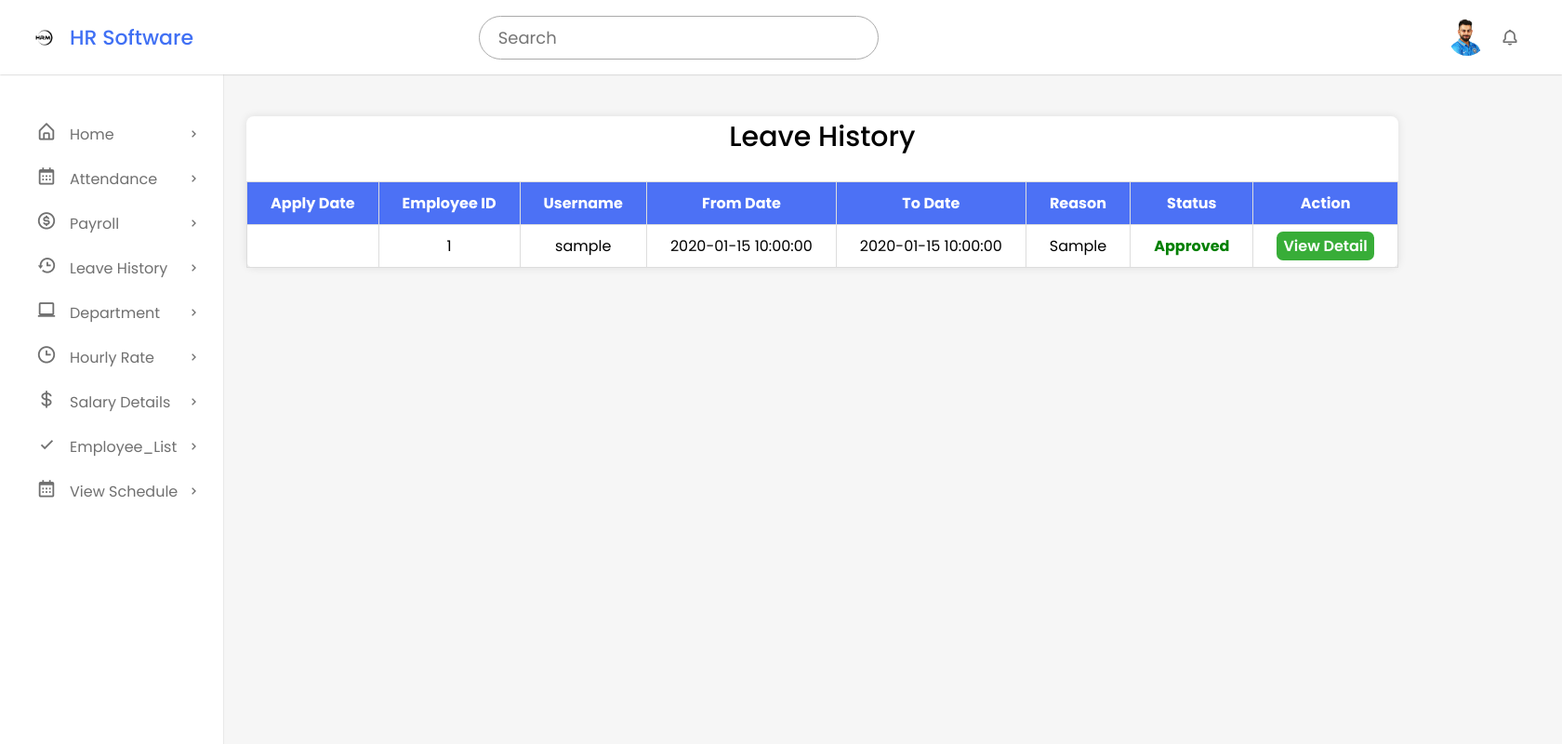
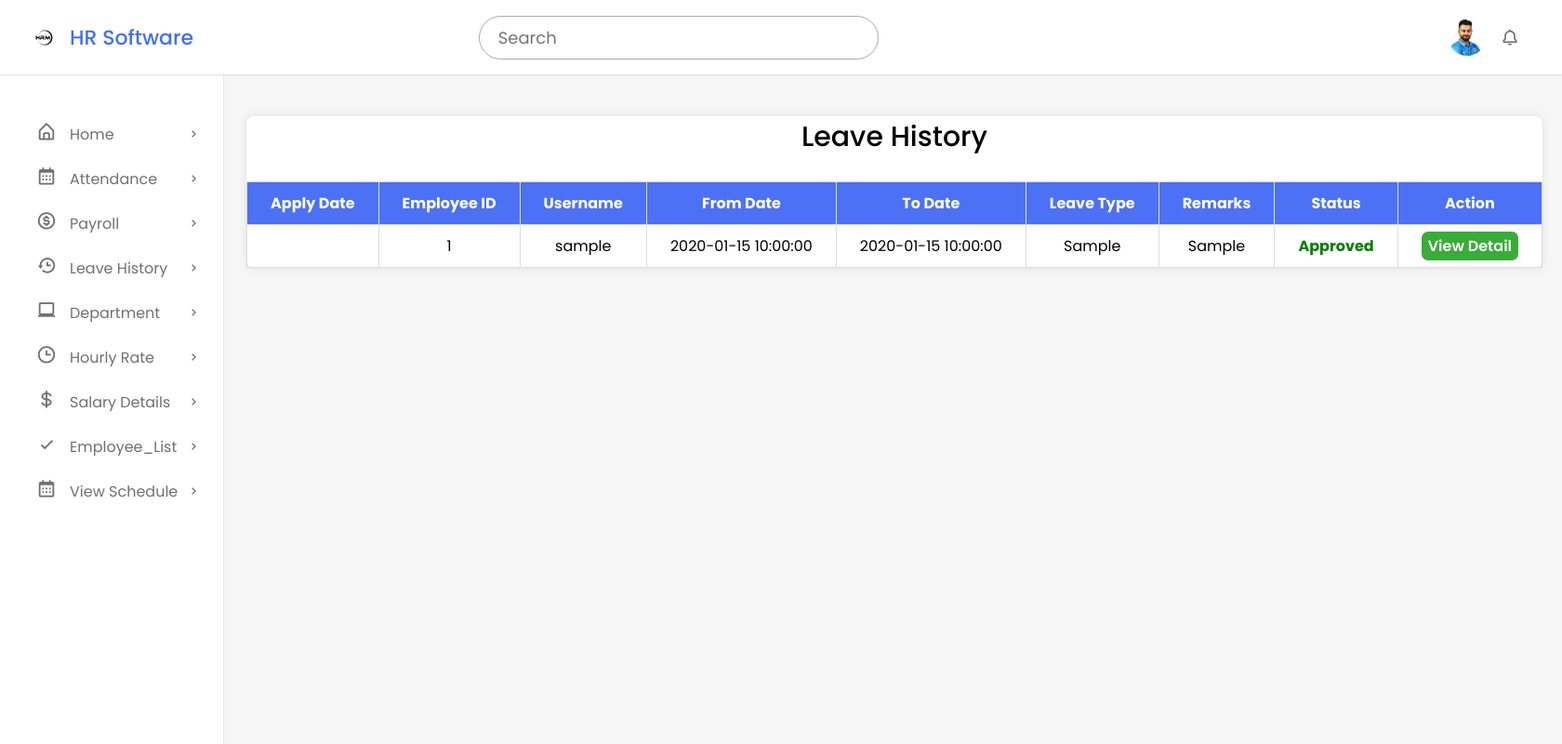
Before and after one commit to Dikeshkhatree/HR_Software, a PHP site: page /HR_Software/admin_view_leave.php in a window 1680 px wide. Shown: the whole page at 93% size. Run offline with PHP 8.4, Linux system fonts and the light colour scheme; the visitor is signed in with stand-in values (Sample User, id 1); tables that the repository leaves empty or names only in its code hold one stand-in row (values such as "Sample post"); data that the repository does not hold is empty.

Commit message:
admin leave

```diff
--- a/admin_view_leave.php
+++ b/admin_view_leave.php
@@ -21,7 +21,8 @@ include('home.php');
                        <th>Username</th>
                        <th>From Date</th>
                        <th>To Date</th>
-                       <th>Reason</th>
+                       <th>Leave Type</th>
+                       <th>Remarks</th>
                        <th>Status</th>
                        <th>Action</th>
                    </thead>
@@ -44,6 +45,7 @@ include('home.php');
                            $username = $row['user_name'];
                            $fromdate = $row['from_date'];
                            $todate = $row['to_date'];
+                           $leavetype = $row['leave_type'];
                            $reason = $row['reason'];
                            $status = $row['status'];
 
@@ -54,6 +56,7 @@ include('home.php');
                                    <td>".$username."</td>
                                    <td>".$fromdate."</td>
                                    <td>".$todate."</td>
+                                   <td>".$leavetype."</td>
                                    <td>".$reason."</td>
 
                                    <td class='" . ($status == "Approved" ? "status-approved" : ($status == "Waiting for Approval" ? "status-waiting" : "status-not-approved")) . "'>
```
